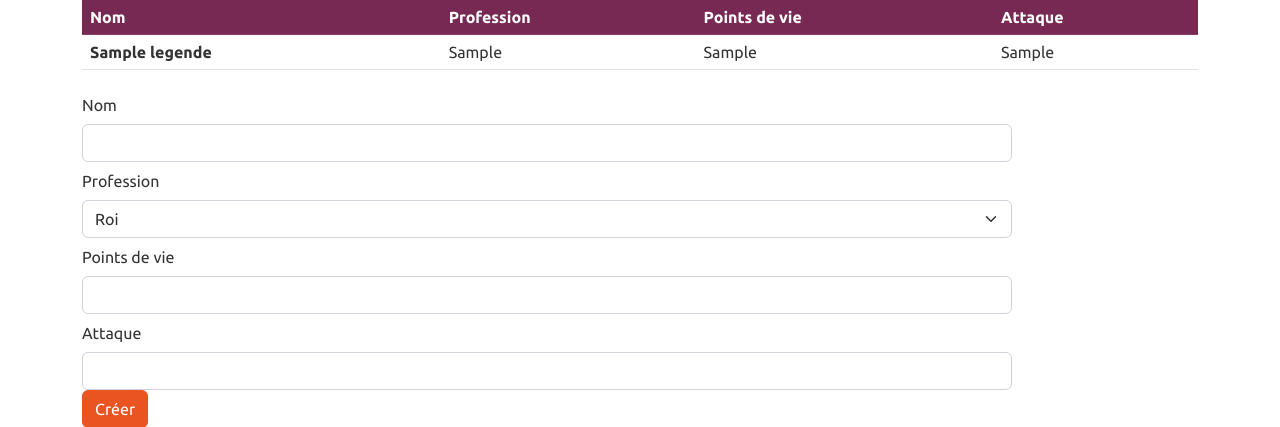
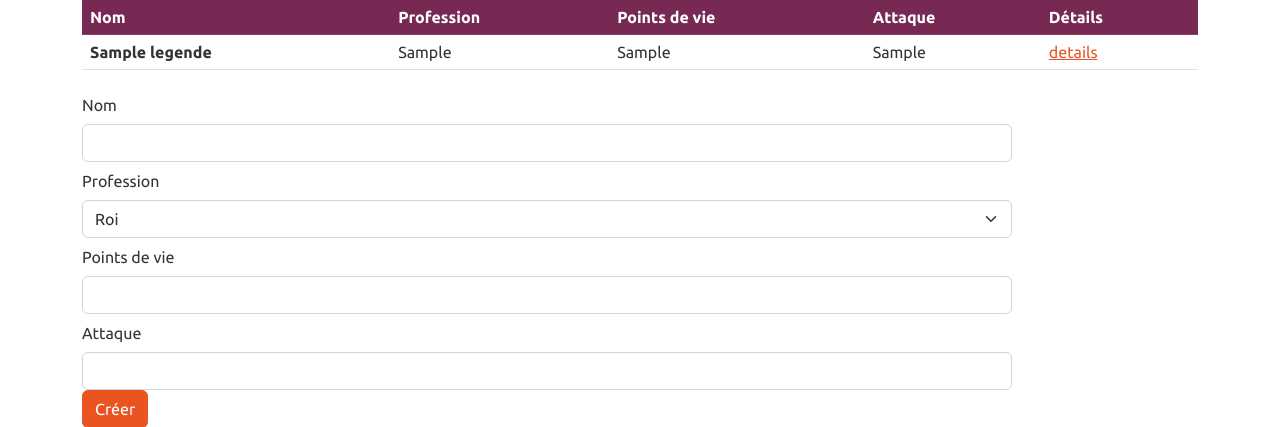
Before and after one commit to Ysliria/dwwm2021-4, a PHP site: page / in a window 1280 px wide. Shown: the part 70-497 px from the top of the page. Run offline with PHP 8.4, Linux system fonts and the light colour scheme; tables that the repository leaves empty or names only in its code hold one stand-in row (values such as "Sample post").

Commit message:
Ajout page détaisl du personnage

```diff
--- a/index.php
+++ b/index.php
@@ -12,10 +12,7 @@ try {
     die();
 }
 
-$query = $dbconnect->query('SELECT * FROM legende;');
-$results = $query->fetchAll(PDO::FETCH_ASSOC);
-
-
+$legendes = $dbconnect->query('SELECT * FROM legende;')->fetchAll(PDO::FETCH_ASSOC);
 
 
 $merlin    = [
@@ -52,7 +49,6 @@ $mordred   = [
 ?>
 
 
-
     <table class="table table-hover">
         <thead>
         <tr class="table-dark">
@@ -60,17 +56,21 @@ $mordred   = [
             <th scope="col">Profession</th>
             <th scope="col">Points de vie</th>
             <th scope="col">Attaque</th>
+            <th scope="col">Détails</th>
         </tr>
         </thead>
         <tbody>
-        <?php foreach($results as $result): ?>
-        <tr>
-            <th scope="row"><?= $result['nom'] ?></th>
-            <td><?= $result['profession'] ?></td>
-            <td><?= $result['pv'] ?></td>
-            <td><?= $result['atk'] ?></td>
-        </tr>
-        <?php endforeach; ?>
+        <?php
+        foreach ($legendes as $legend): ?>
+            <tr>
+                <th scope="row"><?= $legend['nom'] ?></th>
+                <td><?= $legend['profession'] ?></td>
+                <td><?= $legend['pv'] ?></td>
+                <td><?= $legend['atk'] ?></td>
+                <td><a href="/personnage.php?id=<?=$legend['id']?>">details</a></td>
+            </tr>
+        <?php
+        endforeach; ?>
         </tbody>
     </table>
 
```
Also changed, not shown: personnage.php (added, +17 -0 lines).
